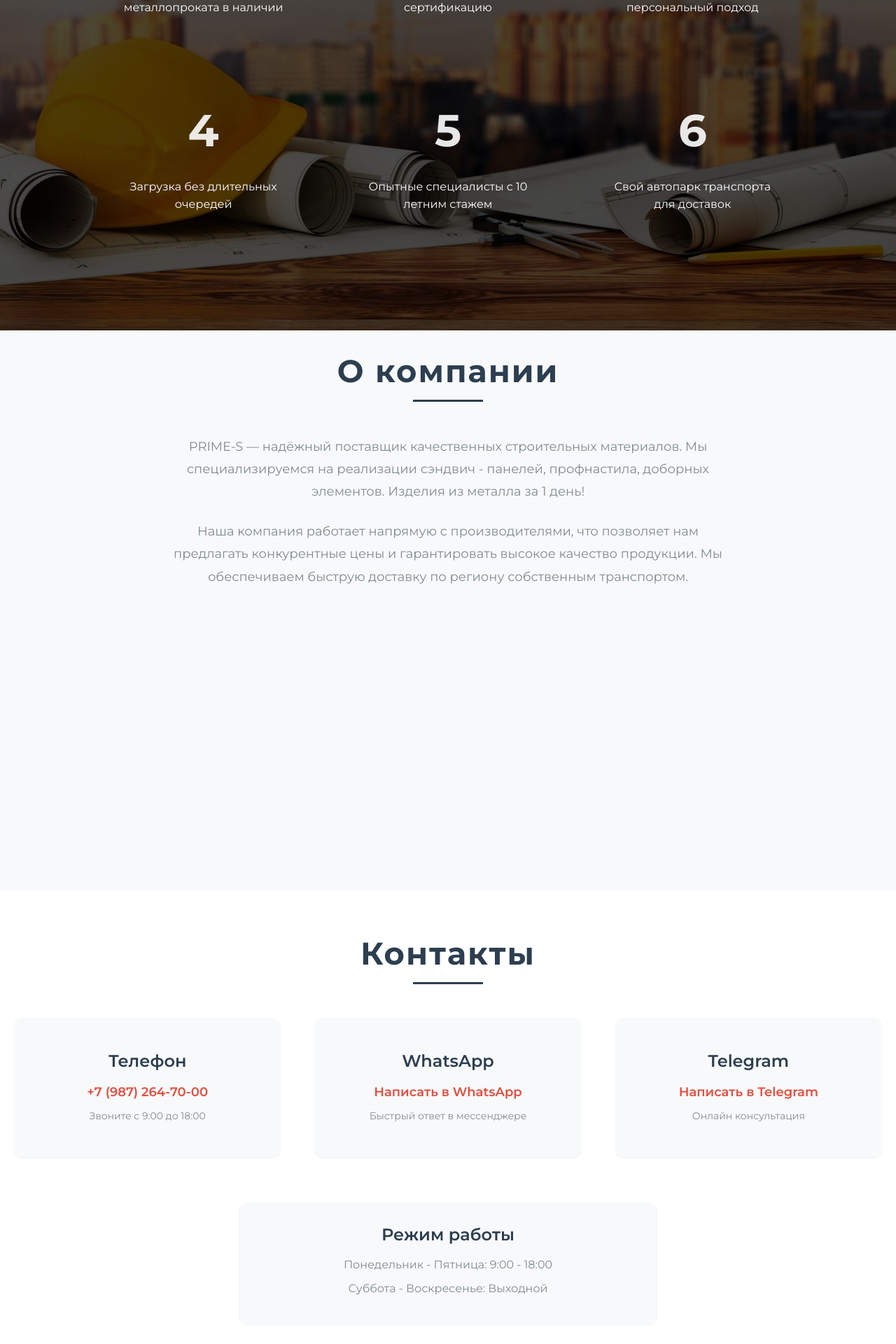
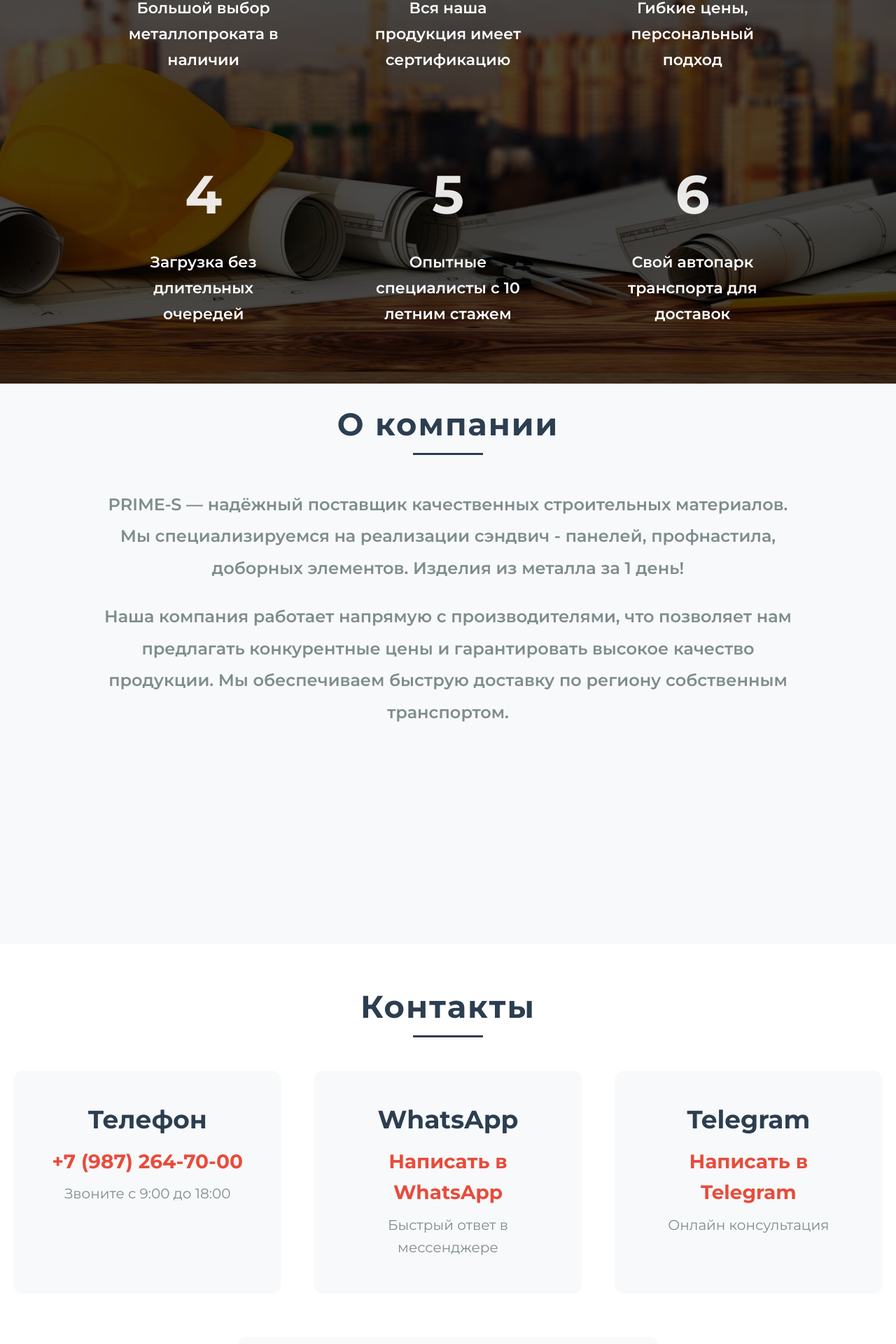
Before and after one commit to Arbitr3103/prime-s-react, a React (Vite) app: page / in a window 1280 px wide. Shown: the part 3019-4939 px from the top of the page at 70% size. Built offline with nearby package versions, Linux system fonts and the light colour scheme.

Commit message:
style: enlarge typography for contacts/about/why-us; footer fits single viewport

```diff
--- a/src/layout/Footer.module.css
+++ b/src/layout/Footer.module.css
@@ -1,8 +1,11 @@
 .footer {
   background-color: var(--color-secondary);
   color: var(--color-white);
-  padding: var(--spacing-3xl) 0 var(--spacing-lg);
+  padding: var(--spacing-2xl) 0;
   margin-top: var(--spacing-3xl);
+  min-height: 100vh;
+  display: flex;
+  align-items: center;
 }
 
 .container {
@@ -13,8 +16,8 @@
 
 .footerContent {
   display: grid;
-  grid-template-columns: repeat(auto-fit, minmax(250px, 1fr));
-  gap: var(--spacing-2xl);
+  grid-template-columns: repeat(4, minmax(220px, 1fr));
+  gap: var(--spacing-xl);
   margin-bottom: var(--spacing-2xl);
 }
 
@@ -142,9 +145,17 @@
 }
 
 /* Адаптивность */
+@media (max-width: 1024px) {
+  .footerContent {
+    grid-template-columns: repeat(2, minmax(240px, 1fr));
+  }
+}
+
 @media (max-width: 768px) {
   .footer {
     padding: var(--spacing-2xl) 0 var(--spacing-md);
+    min-height: auto;
+    align-items: stretch;
   }
 
   .footerContent {
--- a/src/pages/HomePage.module.css
+++ b/src/pages/HomePage.module.css
@@ -334,18 +334,19 @@
 }
 
 .whyUsNumber {
-  font-size: 4rem;
-  font-weight: 700;
+  font-size: clamp(3rem, 6vw, 5.5rem);
+  font-weight: 800;
   color: var(--color-white);
   margin-bottom: var(--spacing-md);
   opacity: 0.9;
 }
 
 .whyUsText {
-  font-size: var(--font-size-base);
+  font-size: clamp(1.0625rem, 1.8vw, 1.375rem);
   color: var(--color-white);
-  line-height: 1.6;
+  line-height: 1.7;
   margin: 0;
+  font-weight: 600;
 }
 
 /* Секция "О компании" */
@@ -356,16 +357,17 @@
 }
 
 .aboutContent {
-  max-width: 800px;
+  max-width: 1000px;
   margin: 0 auto;
   text-align: center;
 }
 
 .aboutText {
-  font-size: var(--font-size-lg);
-  line-height: 1.8;
+  font-size: clamp(1.125rem, 2vw, 1.5rem);
+  line-height: 1.9;
   color: var(--color-text-light);
   margin-bottom: var(--spacing-lg);
+  font-weight: 600;
 }
 
 .aboutText:last-child {
@@ -400,18 +402,18 @@
 }
 
 .contactCardTitle {
-  font-size: var(--font-size-xl);
-  font-weight: 600;
+  font-size: clamp(1.75rem, 3vw, 2.25rem);
+  font-weight: 700;
   margin-bottom: var(--spacing-md);
   color: var(--color-text-dark);
 }
 
 .contactCardLink {
   display: inline-block;
-  font-size: var(--font-size-lg);
+  font-size: clamp(1.25rem, 2.2vw, 1.75rem);
   color: var(--color-primary);
   text-decoration: none;
-  font-weight: 600;
+  font-weight: 700;
   margin-bottom: var(--spacing-sm);
   transition: color var(--transition-fast);
 }
@@ -421,7 +423,7 @@
 }
 
 .contactCardText {
-  font-size: var(--font-size-sm);
+  font-size: clamp(1rem, 1.6vw, 1.25rem);
   color: var(--color-text-light);
   margin: 0;
 }
@@ -436,14 +438,14 @@
 }
 
 .workingHoursTitle {
-  font-size: var(--font-size-xl);
-  font-weight: 600;
+  font-size: clamp(1.5rem, 2.6vw, 2rem);
+  font-weight: 700;
   margin-bottom: var(--spacing-md);
   color: var(--color-text-dark);
 }
 
 .workingHoursText {
-  font-size: var(--font-size-base);
+  font-size: clamp(1rem, 1.6vw, 1.25rem);
   color: var(--color-text-light);
   margin: var(--spacing-sm) 0;
 }
```
